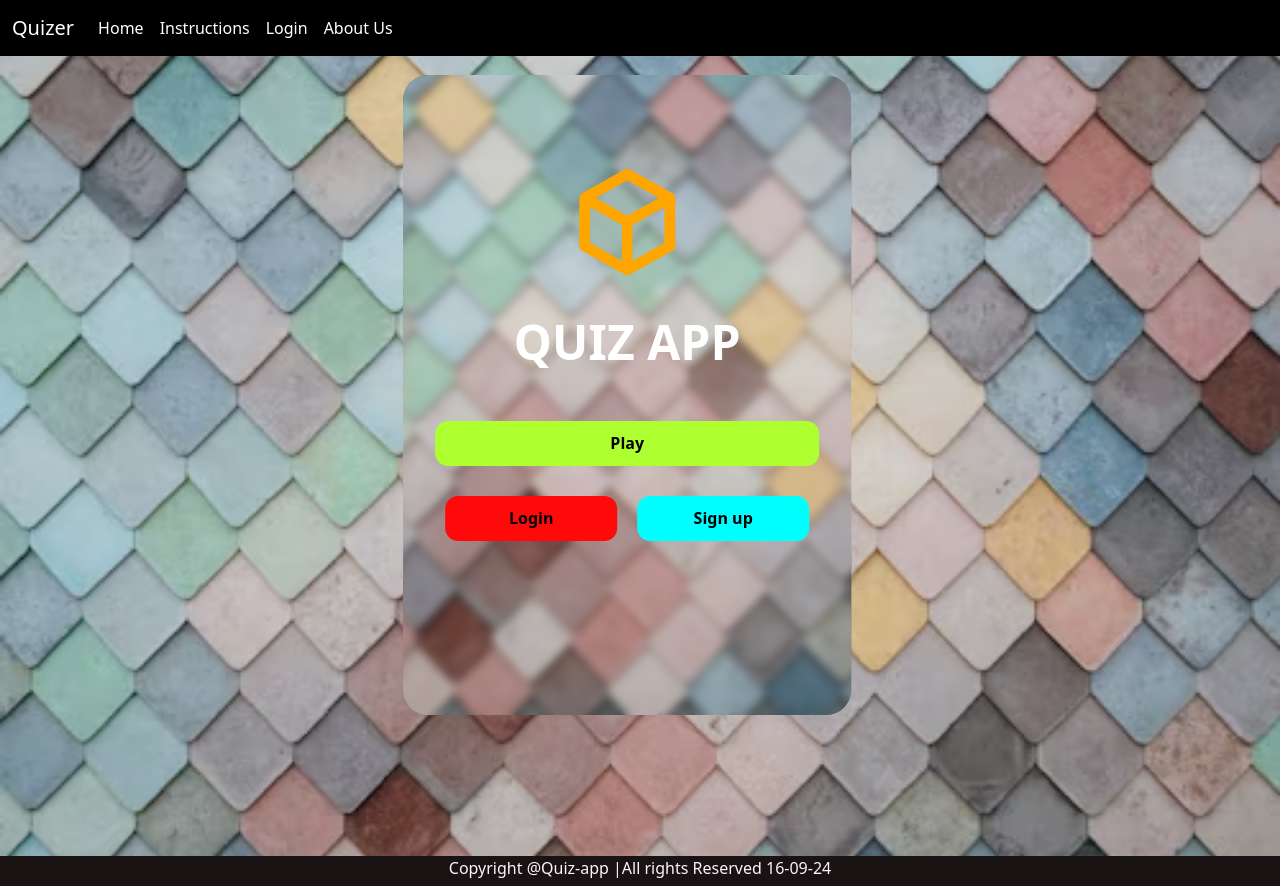
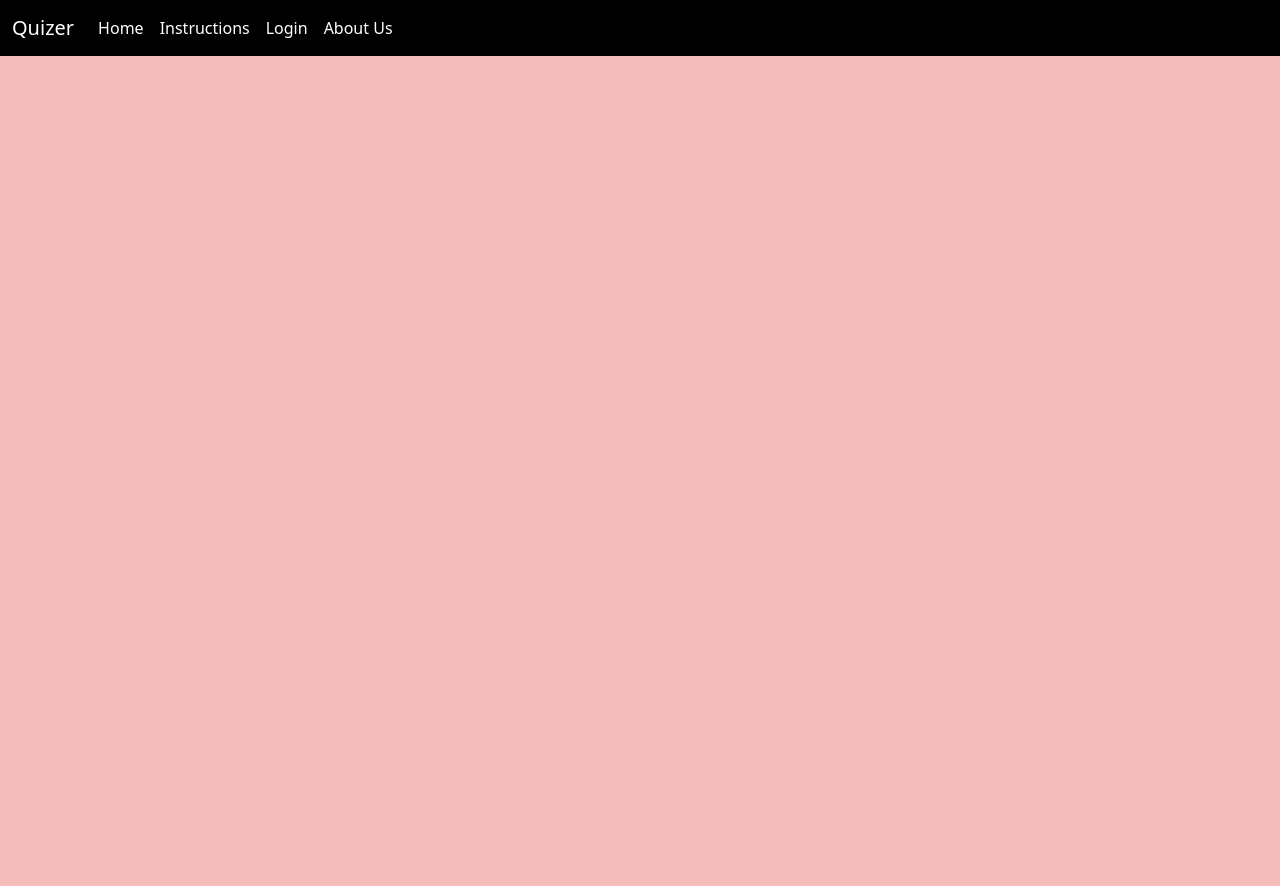
Before and after one commit to Yashrxx/Quizer, a React (Create React App) app: page / in a window 1280 px wide. After the commit the page ends 800 px from the top, so only its background shows below. Built offline with nearby package versions, Linux system fonts and the light colour scheme.

Commit message:
first commit

```diff
--- a/src/App.js
+++ b/src/App.js
@@ -18,7 +18,7 @@ function App() {
     <Navbar title="Quizer" aboutText="About Us"/>
     <Routes>
      {/* <Alert/> */}
-     <Route path="/" exact element={<Home/>}/>
+     <Route path="/quizer" exact element={<Home/>}/>
      <Route path="/play/instructions" exact element={<Quizinstructions/>}/>
      <Route path="/play/quiz" alert={alert} exact element={<Play/>}/>
      <Route path="/play/quiz/analysis" exact element={<Analysis/>}/>
--- a/src/components/Navbar.js
+++ b/src/components/Navbar.js
@@ -6,14 +6,14 @@ export default function Navbar(props) {
     <nav style={{backgroundColor:'black'}} className={`navbar navbar-expand-lg navbar-${props.mode} bg-${props.mode} `}>
     {/* <h1 className="Hello world"  >{props.title}</h1> */}
   <div className="container-fluid ">
-    <Link className="navbar-brand" to="/">{props.title}</Link>
+    <Link className="navbar-brand" to="/quizer">{props.title}</Link>
     <button className="navbar-toggler" type="button" data-bs-toggle="collapse" data-bs-target="#navbarSupportedContent" aria-controls="navbarSupportedContent" aria-expanded="false" aria-label="Toggle navigation">
       <span className="navbar-toggler-icon"></span>
     </button>
     <div className="collapse navbar-collapse" id="navbarSupportedContent">
       <ul className="navbar-nav me-auto mb-2 mb-lg-0">
         <li className="nav-item">
-          <Link id="let" className="nav-link active" aria-current="page" to="/">Home</Link>
+          <Link id="let" className="nav-link active" aria-current="page" to="/quizer">Home</Link>
         </li>
         <li className="nav-item">
           <Link className="nav-link" to="/play/instructions">Instructions</Link>
```
